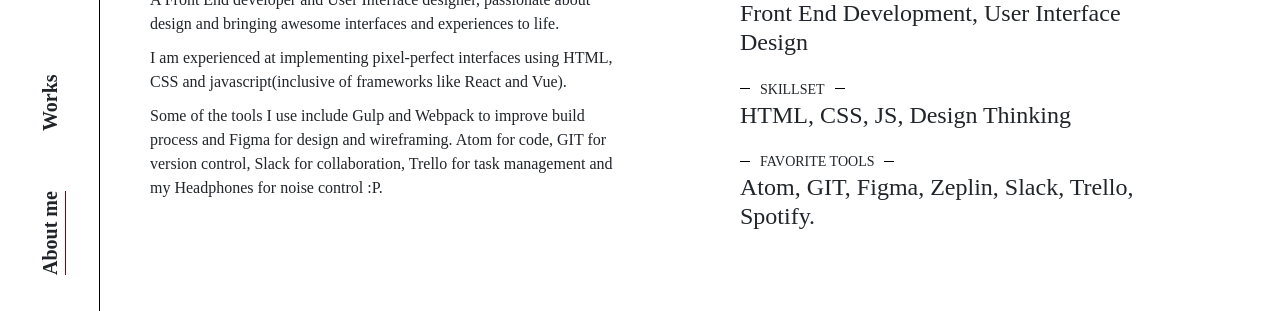
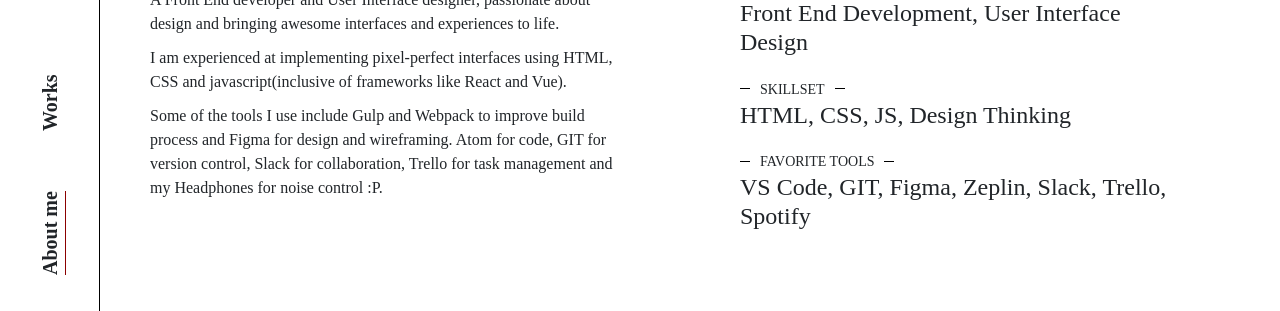
Before and after one commit to Toyrone/folio, a website built with webpack: page src/index.html in a window 1280 px wide. Shown: the part 255-566 px from the top of the page. Built offline with nearby package versions, Linux system fonts and the light colour scheme; files whose address does not match are found by name.

Commit message:
update folio

```diff
--- a/src/index.html
+++ b/src/index.html
@@ -96,7 +96,7 @@
                     </div>
                     <div class="caption__wrapper">
                         <span class="caption">Favorite Tools</span>
-                        <h4>Atom, GIT, Figma, Zeplin, Slack, Trello, Spotify.</h4>
+                       <h4>VS Code, GIT, Figma, Zeplin, Slack, Trello, Spotify</h4>
                     </div>
                 </div>
             </section>
```
